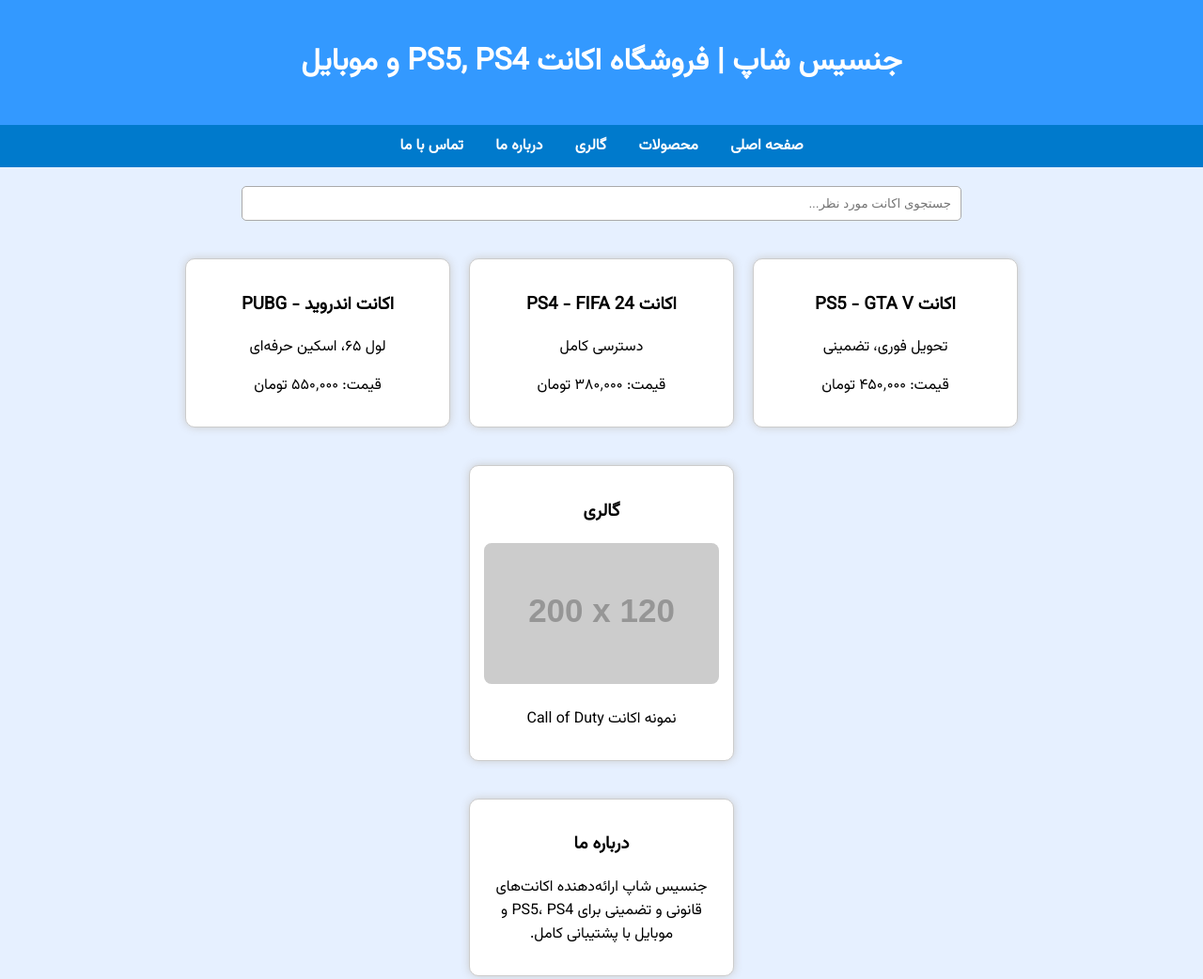
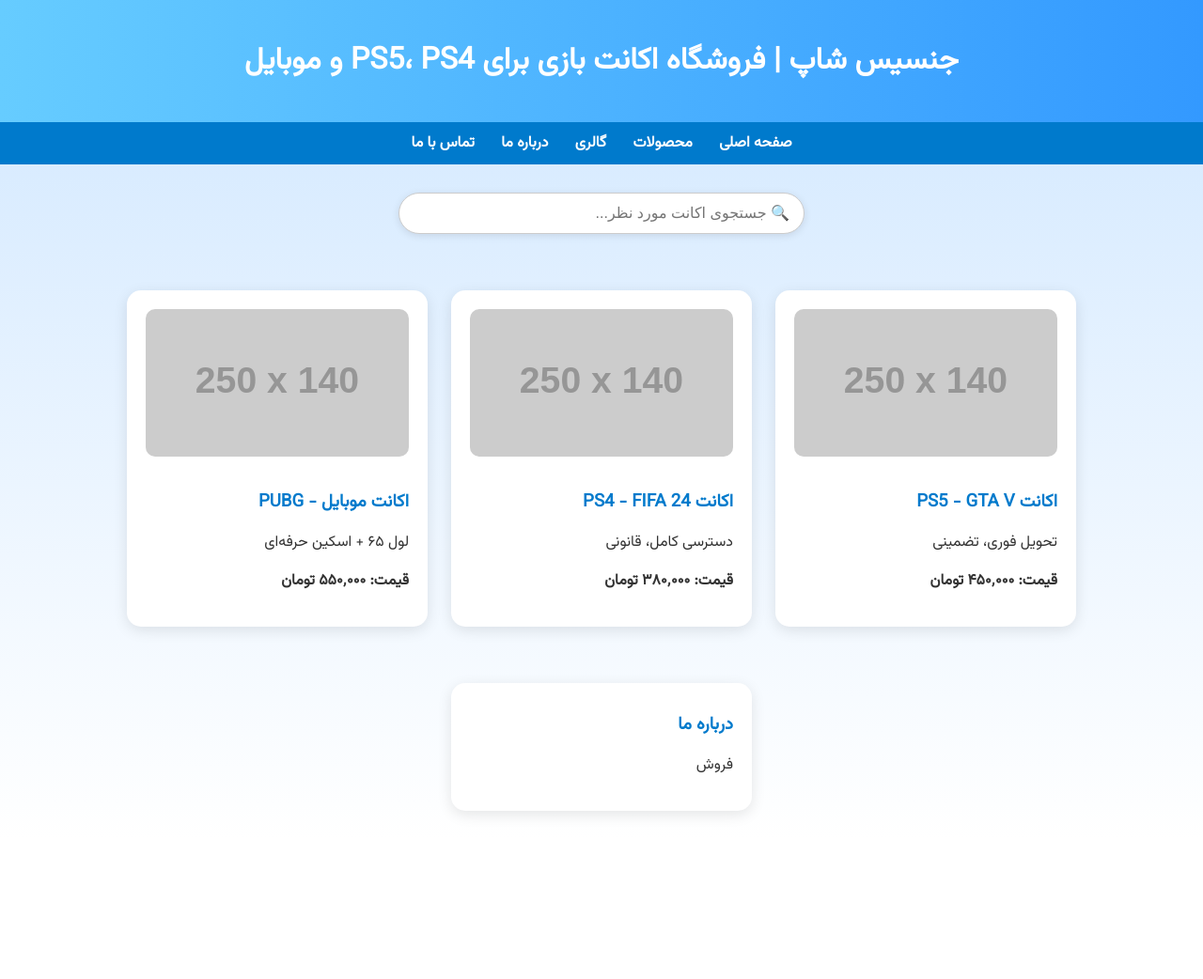
Before and after one commit to aranesza/genesis-shop, a plain HTML site: page index.html in a window 1280 px wide. Shown: the top 1042 px of the page at 94% size. After the commit the page ends 893 px from the top, so only its background shows below. Drawn offline with Linux system fonts and the light colour scheme; placeholder pictures from the web are drawn by us.

Commit message:
Update index.html

```diff
--- a/index.html
+++ b/index.html
@@ -7,15 +7,21 @@
   <style>
     body {
       font-family: 'Vazirmatn', sans-serif;
-      background-color: #e6f0ff;
+      background: linear-gradient(to bottom, #d0e7ff, #ffffff);
       margin: 0;
       padding: 0;
+      color: #333;
     }
     header {
-      background-color: #3399ff;
+      background: linear-gradient(to left, #3399ff, #66ccff);
       color: white;
-      padding: 20px;
+      padding: 40px 20px;
       text-align: center;
+      box-shadow: 0 4px 10px rgba(0, 0, 0, 0.1);
+    }
+    header h1 {
+      margin: 0;
+      font-size: 2em;
     }
     nav {
       background-color: #007acc;
@@ -24,49 +30,69 @@
     }
     nav a {
       color: white;
-      margin: 0 15px;
+      margin: 0 12px;
       text-decoration: none;
       font-weight: bold;
+      transition: 0.3s;
+    }
+    nav a:hover {
+      text-decoration: underline;
     }
     .search-box {
       text-align: center;
-      margin: 20px;
+      margin: 30px auto;
     }
-    input[type="text"] {
-      padding: 10px;
+    .search-box input[type="text"] {
+      padding: 12px 15px;
       width: 60%;
-      border: 1px solid #aaa;
-      border-radius: 5px;
+      max-width: 400px;
+      border: 1px solid #ccc;
+      border-radius: 25px;
+      font-size: 16px;
+      box-shadow: 0 2px 8px rgba(0, 0, 0, 0.1);
     }
     .products {
       display: flex;
       flex-wrap: wrap;
       justify-content: center;
-      gap: 20px;
-      padding: 20px;
+      gap: 25px;
+      padding: 30px 15px;
     }
     .product {
-      background-color: white;
-      border: 1px solid #ccc;
+      background-color: #fff;
+      border-radius: 15px;
+      box-shadow: 0 4px 15px rgba(0, 0, 0, 0.1);
+      width: 280px;
+      padding: 20px;
+      transition: 0.3s;
+    }
+    .product:hover {
+      transform: translateY(-5px);
+      box-shadow: 0 8px 20px rgba(0, 0, 0, 0.2);
+    }
+    .product img {
+      width: 100%;
       border-radius: 10px;
-      width: 250px;
-      padding: 15px;
-      text-align: center;
-      box-shadow: 0 0 10px #ccc;
+      margin-bottom: 15px;
+    }
+    .product h3 {
+      margin: 10px 0;
+      color: #007acc;
     }
     footer {
       background-color: #3399ff;
       color: white;
       text-align: center;
       padding: 20px;
-      margin-top: 30px;
+      font-size: 14px;
+      margin-top: 40px;
     }
   </style>
 </head>
 <body>
 
   <header>
-    <h1>جنسیس شاپ | فروشگاه اکانت PS5, PS4 و موبایل</h1>
+    <h1>جنسیس شاپ | فروشگاه اکانت‌ بازی برای PS5، PS4 و موبایل</h1>
   </header>
 
   <nav>
@@ -78,53 +104,31 @@
   </nav>
 
   <div class="search-box">
-    <input type="text" placeholder="جستجوی اکانت مورد نظر...">
+    <input type="text" placeholder="🔍 جستجوی اکانت مورد نظر...">
   </div>
 
   <section id="products" class="products">
     <div class="product">
+      <img src="https://via.placeholder.com/250x140?text=GTA+V+PS5" alt="اکانت GTA">
       <h3>اکانت PS5 - GTA V</h3>
       <p>تحویل فوری، تضمینی</p>
-      <p>قیمت: ۴۵۰٬۰۰۰ تومان</p>
+      <p><strong>قیمت: ۴۵۰٬۰۰۰ تومان</strong></p>
     </div>
     <div class="product">
+      <img src="https://via.placeholder.com/250x140?text=FIFA+24+PS4" alt="اکانت فیفا">
       <h3>اکانت PS4 - FIFA 24</h3>
-      <p>دسترسی کامل</p>
-      <p>قیمت: ۳۸۰٬۰۰۰ تومان</p>
+      <p>دسترسی کامل، قانونی</p>
+      <p><strong>قیمت: ۳۸۰٬۰۰۰ تومان</strong></p>
     </div>
     <div class="product">
-      <h3>اکانت اندروید - PUBG</h3>
-      <p>لول ۶۵، اسکین حرفه‌ای</p>
-      <p>قیمت: ۵۵۰٬۰۰۰ تومان</p>
-    </div>
-  </section>
-
-  <section id="gallery" class="products">
-    <div class="product">
-      <h3>گالری</h3>
-      <img src="https://via.placeholder.com/200x120" alt="نمونه اکانت" style="width:100%; border-radius: 8px;">
-      <p>نمونه اکانت Call of Duty</p>
+      <img src="https://via.placeholder.com/250x140?text=PUBG+Mobile" alt="اکانت پابجی">
+      <h3>اکانت موبایل - PUBG</h3>
+      <p>لول ۶۵ + اسکین حرفه‌ای</p>
+      <p><strong>قیمت: ۵۵۰٬۰۰۰ تومان</strong></p>
     </div>
   </section>
 
   <section id="about" class="products">
     <div class="product">
       <h3>درباره ما</h3>
-      <p>جنسیس شاپ ارائه‌دهنده اکانت‌های قانونی و تضمینی برای PS5، PS4 و موبایل با پشتیبانی کامل.</p>
-    </div>
-  </section>
-
-  <section id="contact" class="products">
-    <div class="product">
-      <h3>تماس با ما</h3>
-      <p>شماره تماس: ۰۲۱۴۰۴۴۴۶۱۵</p>
-      <p>پشتیبانی تلگرام و واتساپ: @Genesis_Support</p>
-    </div>
-  </section>
-
-  <footer>
-    © 2025 جنسیس شاپ | تمامی حقوق محفوظ است.
-  </footer>
-
-</body>
-</html>
+      <p>فروش
```
